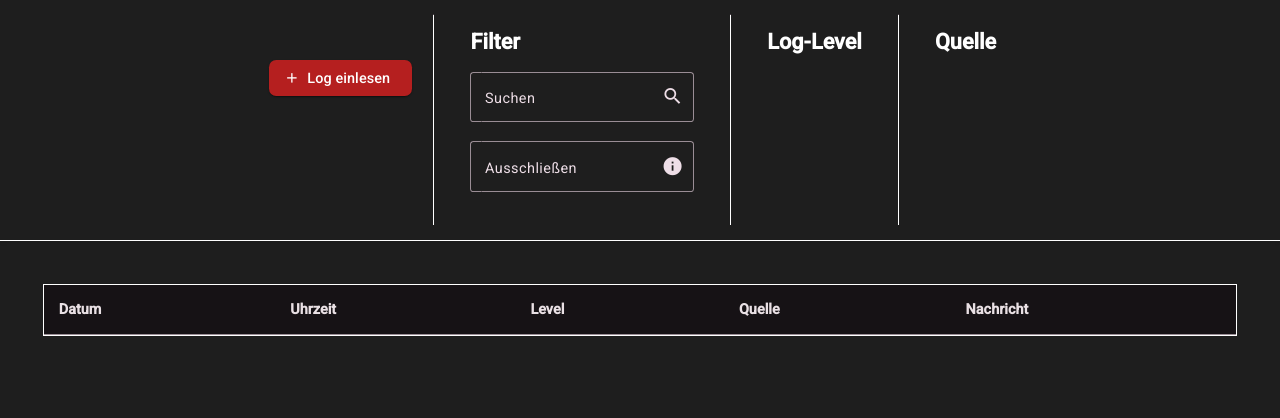
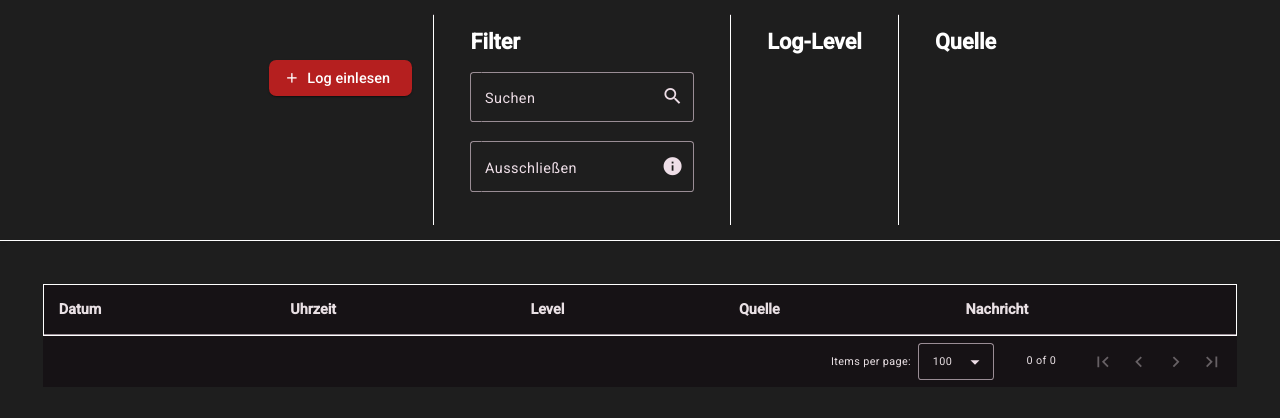
Before and after one commit to NoahYannis/angular-log-analyzer, an Angular app: page / in a window 1280 px wide. Shown: the top 418 px of the page. Built offline with nearby package versions, Linux system fonts and the light colour scheme.

Commit message:
Pagination hinzugefügt

```diff
--- a/src/app/app.html
+++ b/src/app/app.html
@@ -117,6 +117,13 @@
       <tr mat-header-row *matHeaderRowDef="displayedColumns"></tr>
       <tr mat-row *matRowDef="let row; columns: displayedColumns"></tr>
     </table>
+
+    <mat-paginator
+      [pageSizeOptions]="[25, 50, 100, 250, 500]"
+      [pageSize]="100"
+      showFirstLastButtons="true"
+    >
+    </mat-paginator>
   </div>
 </div>
 
--- a/src/app/app.ts
+++ b/src/app/app.ts
@@ -11,6 +11,7 @@ import { MatButtonModule } from '@angular/material/button';
 import { MatSnackBar, MatSnackBarModule } from '@angular/material/snack-bar';
 import { MatTableModule, MatTableDataSource } from '@angular/material/table';
 import { MatSortModule, MatSort } from '@angular/material/sort';
+import { MatPaginatorModule, MatPaginator } from '@angular/material/paginator';
 import { DatePipe } from '@angular/common';
 import { MatTooltipModule } from '@angular/material/tooltip';
 import { FormsModule } from '@angular/forms';
@@ -29,6 +30,7 @@ import { Entry } from './models/entry';
     MatIconModule,
     MatTableModule,
     MatSortModule,
+    MatPaginatorModule,
     MatButtonModule,
     MatTooltipModule,
     MatSnackBarModule,
@@ -80,8 +82,12 @@ export class App implements AfterViewInit {
   // Dient zur Sortierung der Tabelle
   @ViewChild(MatSort) sort!: MatSort;
 
+  // Dient zur Paginierung der Tabelle
+  @ViewChild(MatPaginator) paginator!: MatPaginator;
+
   ngAfterViewInit() {
-    this.logEntries.sort = this.sort;
+    this.filteredEntries.sort = this.sort;
+    this.filteredEntries.paginator = this.paginator;
   }
 
   selectLogFile() {
@@ -176,6 +182,8 @@ export class App implements AfterViewInit {
       if (parsedLogs.length > 0) {
         this.logEntries.data = parsedLogs;
         this.filteredEntries.data = this.logEntries.data;
+        this.filteredEntries.sort = this.sort;
+        this.filteredEntries.paginator = this.paginator;
         return;
       }
 
@@ -231,6 +239,10 @@ export class App implements AfterViewInit {
       this.filteredEntries.data = this.logEntries.data.filter((entry) =>
         this.meetsFilterCriteria(entry)
       );
+
+      if (this.paginator) {
+        this.paginator.firstPage();
+      }
       this.isProcessing = false;
     }, 0);
   }
```
